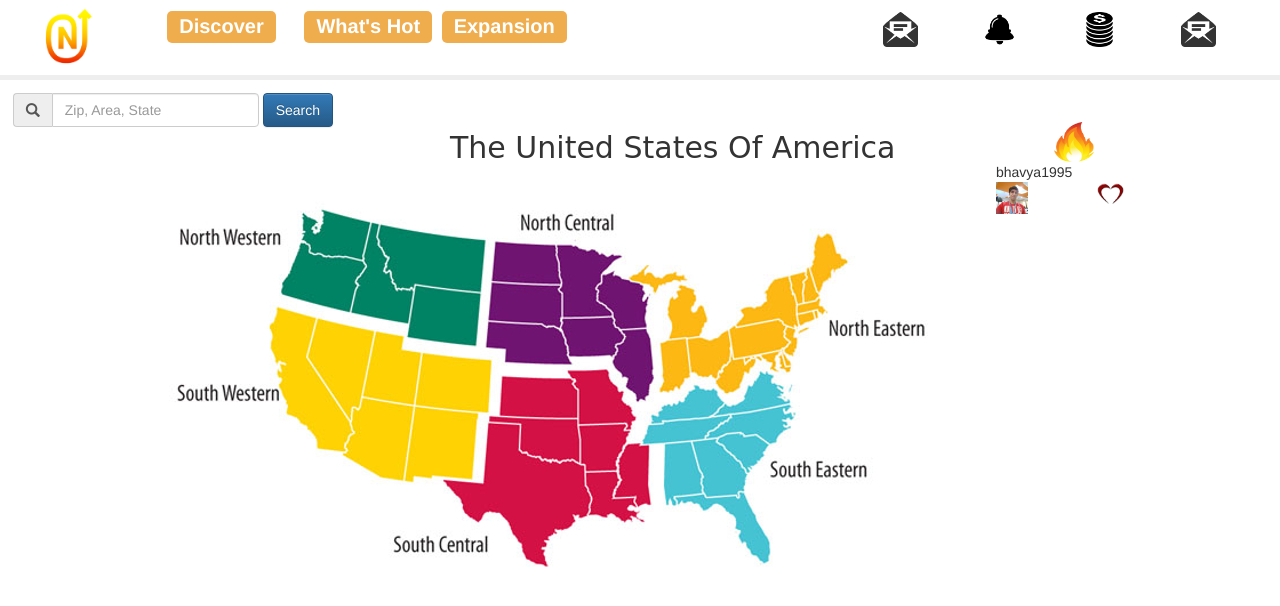
After one commit to orchestor/nextup, a Django app: page /expansion in a window 1280 px wide. The commit adds this page. Shown: the top 606 px of the page. Run offline with Django 3.2, Linux system fonts and the light colour scheme; some libraries are stand-ins or nearby versions.

Commit message:
Map functionality initiated

```diff
--- /dev/null
+++ b/sabestian/nextup/Static/css/expansion.css
@@ -0,0 +1,39 @@
+.header-breaker {
+	background: #EEEEEE;
+	height: 5px;
+}
+
+.sub-container {
+	position: relative;
+}
+
+.image-map {
+	position: absolute;
+}
+
+.trending {
+	position: absolute;
+	top: 3em;
+	left: 69em;
+}
+
+.image-map img {
+	margin-top: 7%;
+	margin-left: 20%;
+}
+
+.search {
+	margin-top: 1%;
+	margin-left: 1%;
+}
+
+.usa {
+	position: absolute;
+    left: 15em;
+    font-size: 30px;
+    font-family: cursive;
+}
+
+.likes img {
+	margin-top: 80%;
+}
--- /dev/null
+++ b/sabestian/nextup/Static/css/header.css
@@ -0,0 +1,21 @@
+.row {
+	margin-left: 0px !important;
+	margin-right: 0px !important;
+}
+
+.logo {
+	height: 75px;
+	width: 75px;
+}
+
+.heading-container {
+	margin-top: 2%;
+}
+
+.headings {
+	font-size: 20px;
+}
+
+.icons-container {
+	margin-top: 3%;
+}
--- a/sabestian/nextup/Static/js/user-profile-page.js
+++ b/sabestian/nextup/Static/js/user-profile-page.js
@@ -38,7 +38,7 @@ document.onready = function() {
 		}
 	});
 
-	$('.like-image').click(function() {
+	$('.heart-like-container').click(function() {
 		if ($('.sidebar-custom-right').css("display") === "none") {
 			rightBar = true;
 			increase_width();
@@ -92,4 +92,8 @@ document.onready = function() {
 			$('.audio-player-cover').attr("src", $($(this).find('img')).attr("src"));
 			$('.container-2').css("background", "#FFEAB3");
 	});
+
+	$('.expansion').click(function() {
+		window.location.href = "/expansion";
+	});
 }
--- /dev/null
+++ b/sabestian/nextup/Templates/expansion.html
@@ -0,0 +1,61 @@
+<!Doctype html>
+<html>
+	<head>
+		<link rel="stylesheet" href="https://maxcdn.bootstrapcdn.com/bootstrap/3.3.7/css/bootstrap.min.css" integrity="sha384-BVYiiSIFeK1dGmJRAkycuHAHRg32OmUcww7on3RYdg4Va+PmSTsz/K68vbdEjh4u" crossorigin="anonymous">
+
+		<!-- Optional theme -->
+		<link rel="stylesheet" href="https://maxcdn.bootstrapcdn.com/bootstrap/3.3.7/css/bootstrap-theme.min.css" integrity="sha384-rHyoN1iRsVXV4nD0JutlnGaslCJuC7uwjduW9SVrLvRYooPp2bWYgmgJQIXwl/Sp" crossorigin="anonymous">
+		<link rel="stylesheet" href="/static/css/header.css">
+
+		<link rel="stylesheet" href="/static/css/expansion.css">
+
+		<!-- Latest compiled and minified JavaScript -->
+		<script type="text/javascript" src="/static/js/jquery-3.1.1.min.js"></script>
+		<script src="https://maxcdn.bootstrapcdn.com/bootstrap/3.3.7/js/bootstrap.min.js" integrity="sha384-Tc5IQib027qvyjSMfHjOMaLkfuWVxZxUPnCJA7l2mCWNIpG9mGCD8wGNIcPD7Txa" crossorigin="anonymous"></script>
+		<script type="text/javascript" src="/static/js/js.cookie.js"></script>
+	</head>
+	<body>
+		{% include 	'header.html' %}
+		<div class="row header-breaker"></div>
+		<div class="row sub-container">
+			<div class="search">
+				<form class="form-inline">
+				  <div class="form-group">
+				    <label class="sr-only" for="search-box">Search</label>
+				    <div class="input-group">
+				      <div class="input-group-addon"><span class="glyphicon glyphicon-search" aria-hidden="true"></span></div>
+				      <input type="text" class="form-control" id="search-box" placeholder="Zip, Area, State">
+				    </div>
+				  </div>
+				  <button type="submit" class="btn btn-primary">Search</button>
+				</form>
+			</div>
+			<div class="usa">
+				<span>The United States Of America</span>
+			</div>
+			<div class="image-map">
+				<img src="/static/images/map1.jpg" usemap="#region">
+				<map name="region">
+				  <area shape="poly" coords="142, 28, 119, 111, 248, 142, 246, 155, 315, 163, 324, 56, 162, 28" alt="North Western" href="/north-west">
+				  <area shape="poly" coords="117, 125, 242, 153, 242, 167, 330, 178, 327, 230, 318, 229, 311, 296, 256, 293, 253, 298, 156, 267, 114, 178" alt="South Western" href="/south-west">
+				  <area shape="poly" coords="335, 58, 413, 62, 461, 74, 440, 91, 465, 98, 481, 107, 492, 196, 475, 216, 447, 171, 409, 176, 410, 182, 345, 179, 345, 165, 325, 166" alt="North Central" href="/north-central">
+				  <area shape="poly" coords="343, 194, 409, 196, 405, 186, 446, 186, 474, 234, 465, 262, 486, 262, 491, 322, 461, 339, 415, 340, 386, 384, 363, 373, 340, 328, 319, 339, 284, 298, 324, 301, 329, 234, 338, 232" alt="South Central" href="/south-central">
+				  <area shape="poly" coords="470, 96, 488, 84, 489, 89, 522, 89, 542, 122, 541, 145, 616, 97, 650, 81, 657, 48, 671, 48, 686, 79, 657, 118, 629, 190, 588, 184, 569, 208, 531, 191, 508, 209, 492, 103" alt="North Eastern" href="/north-eastern">
+  				  <area shape="poly" coords="502, 224, 534, 205, 556, 205, 571, 222, 602, 190, 636, 231, 583, 304, 611, 361, 605, 380, 552, 319, 506, 322, 506, 260, 481, 261, 494, 233" alt="South Eastern" href="/south-eastern">
+				</map>
+			</div>
+			<div class="col-md-3 trending">
+				<div class="row">
+					<img src="/static/images/fire.png" width="40px" height="40px" class="col-md-offset-3">
+				</div>
+				<div class="row">
+					<div class="col-md-4">
+						<div class="row">bhavya1995</div>
+						<div class="row"><img src="/static/images/self.jpg" width="32px" height="32px"></div>
+					</div>
+					<div class="col-md-2 likes"><img src="/static/images/heart.png" width="35px" height="35px"></div>
+				</div>
+			</div>
+		</div>
+	</body>
+</html>
--- /dev/null
+++ b/sabestian/nextup/Templates/header.html
@@ -0,0 +1,30 @@
+<div class="row header">
+	<div class="col-md-8">
+		<div class="col-md-2">
+			<img src="/static/images/logo.png" class="logo">
+		</div>
+		<div class="col-md-2 heading-container">
+			<span class="label label-warning headings">Discover</span>
+		</div>
+		<div class="col-md-2 heading-container">
+			<span class="label label-warning headings">What's Hot</span>
+		</div>
+		<div class="col-md-2 heading-container expansion">
+			<span class="label label-warning headings">Expansion</span>
+		</div>
+	</div>
+	<div class="col-md-4">
+		<div class="col-md-3 icons-container">
+			<img src="/static/images/message.png" height="35px" width="35px">
+		</div>
+		<div class="col-md-3 icons-container">
+			<img src="/static/images/bell.png" height="35px" width="35px">
+		</div>
+		<div class="col-md-3 icons-container">
+			<img src="/static/images/coins.png" height="35px" width="35px">
+		</div>
+		<div class="col-md-3 icons-container">
+			<img src="/static/images/message.png" height="35px" width="35px">
+		</div>
+	</div>
+</div>
--- a/sabestian/nextup/nextup/urls.py
+++ b/sabestian/nextup/nextup/urls.py
@@ -17,7 +17,7 @@ from django.conf.urls import url
 from django.conf.urls.static import static
 from django.conf import settings
 from django.contrib import admin
-from nextup.views import home, successSignup
+from nextup.views import home, successSignup, expansion
 from authentication.views import login, signup, checkUserhandle
 from music.views import likeSong
 
@@ -29,4 +29,5 @@ urlpatterns = [
     url(r'^checkUserhandle', checkUserhandle),
     url(r'^success-signup$', successSignup),
     url(r'^likeSong$', likeSong),
+    url(r'^expansion$', expansion),
 ]+ static(settings.STATIC_URL, document_root=settings.STATIC_ROOT) + static(settings.MEDIA_URL, document_root=settings.MEDIA_ROOT)
--- a/sabestian/nextup/nextup/views.py
+++ b/sabestian/nextup/nextup/views.py
@@ -9,9 +9,7 @@ from authentication.models import userDetails
 def home(request):
 	if (request.user.is_authenticated()):
 		displayPage = "user-profile-page.html"
-		if (request.GET.get("genre") == "all"):
-			songs = song.objects.filter()
-		elif (request.GET.get("genre") == "pop"):
+		if (request.GET.get("genre") == "pop"):
 			songs = song.objects.filter(genre = "Latin Pop")
 		elif (request.GET.get("genre") == "rock"):
 			songs = song.objects.filter(genre = "Rock/Oldies")
@@ -19,6 +17,8 @@ def home(request):
 			songs = song.objects.filter(genre = "Hip-Hop")
 		elif (request.GET.get("genre") == "country"):
 			songs = song.objects.filter(genre = "Country")
+		else:
+			songs = song.objects.filter()
 		# print(songs[0].songName)
 		responseArr = []
 		for s in songs:
@@ -79,3 +79,6 @@ def home(request):
 
 def successSignup(request):
 	return render(request, "success-signup.html")
+
+def expansion(request):
+	return render(request, "expansion.html")
```
Also changed, not shown: sabestian/nextup/Static/css/user-profile-page.css (+0 -22 lines), sabestian/nextup/Templates/user-profile-page.html (+2 -30 lines), sabestian/nextup/Static/images/fire.png (added), sabestian/nextup/Static/images/map.jpg (added), sabestian/nextup/Static/images/map1.jpg (added), sabestian/nextup/Static/images/nw.jpg (added), sabestian/nextup/Static/images/nw1.jpg (added), sabestian/nextup/Static/images/nw3.gif (added), sabestian/nextup/Static/images/nw4.gif (added), sabestian/nextup/Static/images/nw5.jpg (added), sabestian/nextup/Static/images/self.jpg (added), 2 other files.
